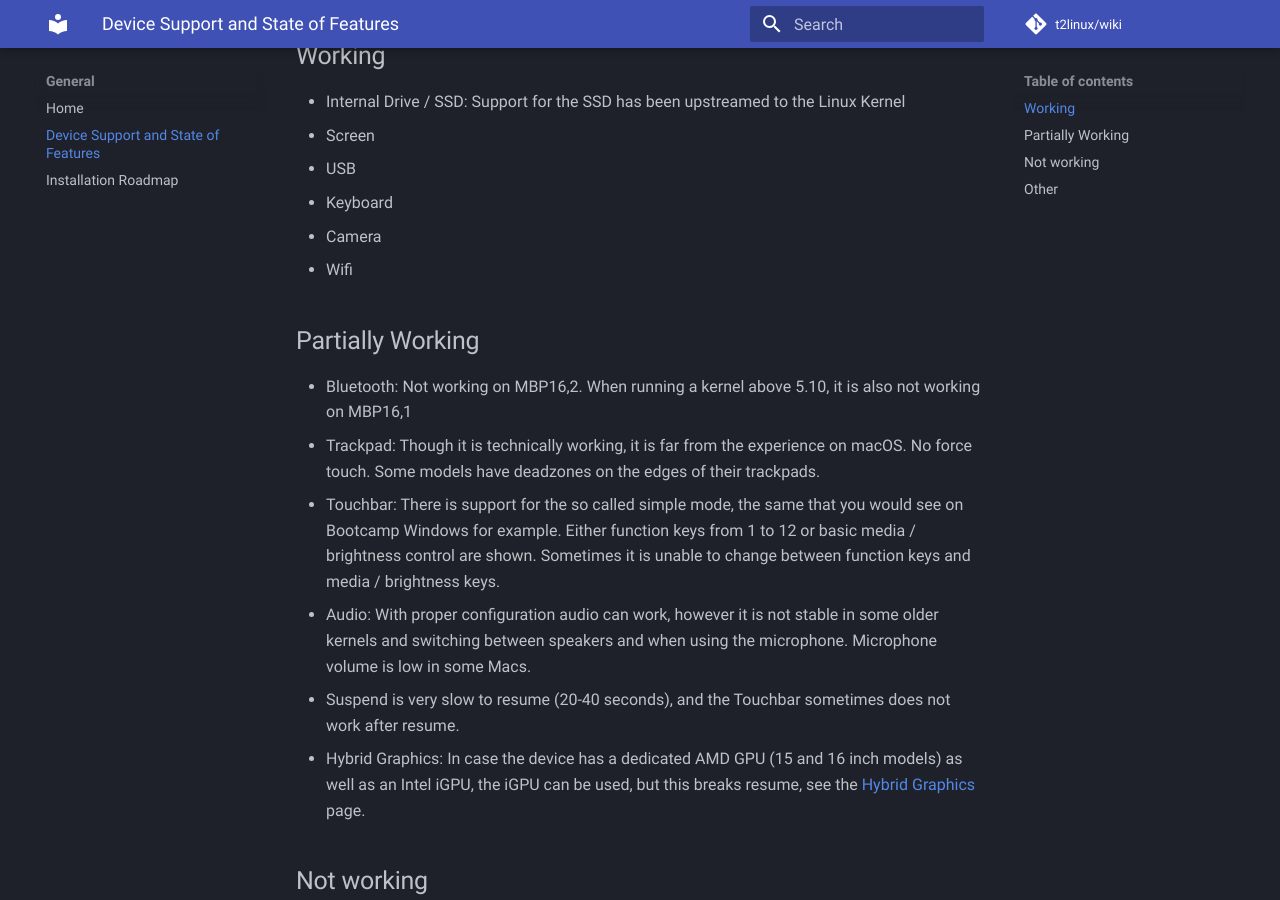
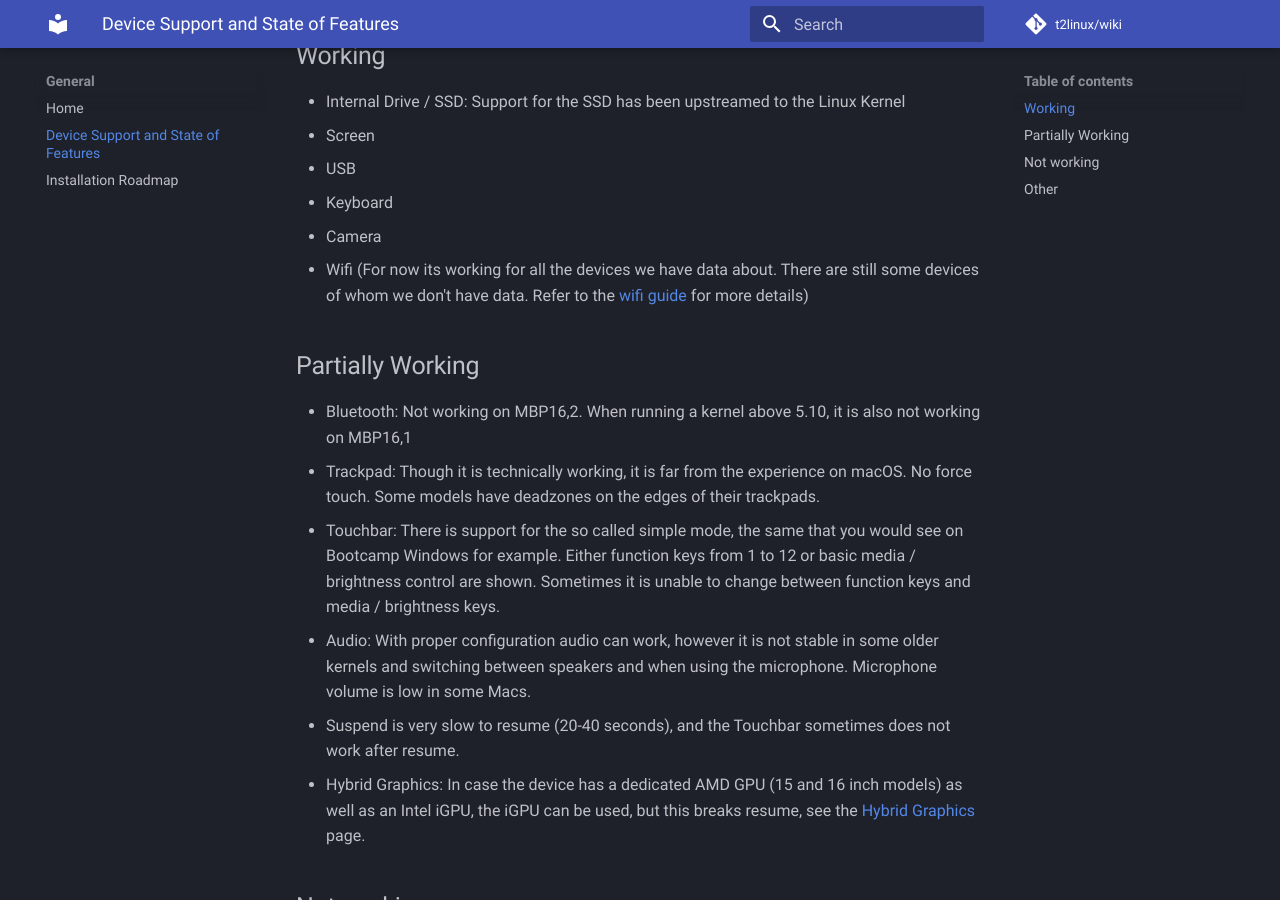
Before and after one commit to t2linux/wiki, an MkDocs documentation site: the page built from docs/state.md, in a window 1280 px wide and 900 px high, scrolled down 343 px. Built offline with MkDocs 1.6.1 and Material for MkDocs 9.7.7, drawn with Linux system fonts in a browser that asks for light colours; comment, search, counter and statistics services are not loaded.

Commit message:
Update state.md

```diff
--- a/docs/state.md
+++ b/docs/state.md
@@ -9,7 +9,7 @@ While Linux is usable on all T2 models, some features are limited due to the lac
 - USB
 - Keyboard
 - Camera
-- Wifi
+- Wifi (For now its working for all the devices we have data about. There are still some devices of whom we don't have data. Refer to the [wifi guide](https://wiki.t2linux.org/guides/wifi/) for more details)
 
 ## Partially Working
 
```
